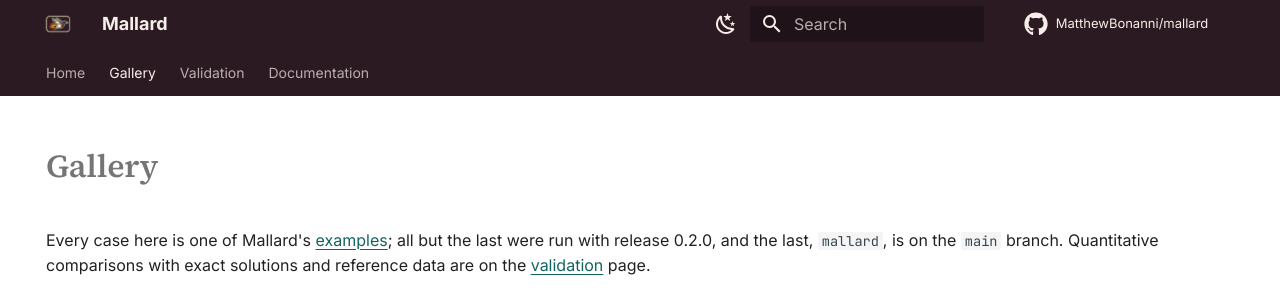
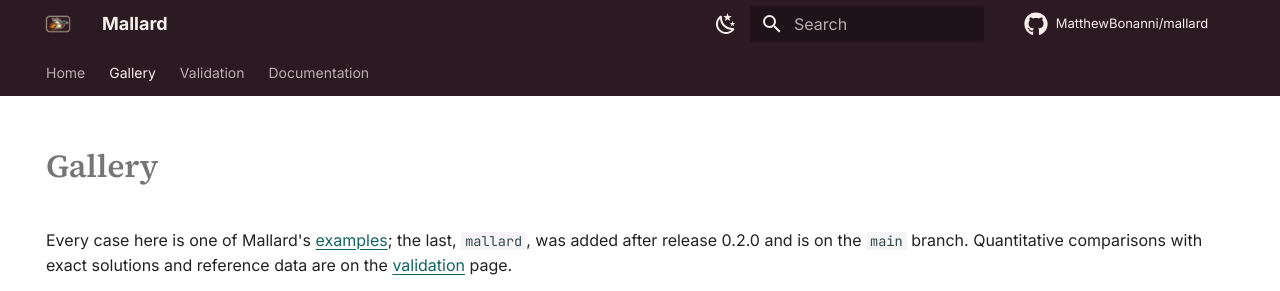
Before and after one commit to MatthewBonanni/mallard-website, an MkDocs documentation site: the page built from content/gallery.md, in a window 1280 px wide and 900 px high, cut to the strip 0-291 px from the top of the window. Built offline with MkDocs 1.6.1 and Material for MkDocs 9.7.7, drawn with Linux system fonts in a browser that asks for light colours; comment, search, counter and statistics services are not loaded.

Commit message:
Gallery: only state what is known about each case's code
Co-Authored-By: Claude Opus 5.5 <noreply@anthropic.com>

```diff
--- a/content/gallery.md
+++ b/content/gallery.md
@@ -8,7 +8,7 @@ hide:
 
 # Gallery
 
-Every case here is one of Mallard's [examples](docs/examples.md); all but the last were run with release 0.2.0, and the last, `mallard`, is on the `main` branch. Quantitative comparisons with exact solutions and reference data are on the [validation](validation.md) page.
+Every case here is one of Mallard's [examples](docs/examples.md); the last, `mallard`, was added after release 0.2.0 and is on the `main` branch. Quantitative comparisons with exact solutions and reference data are on the [validation](validation.md) page.
 
 <div class="mallard-gallery" markdown>
 
```
